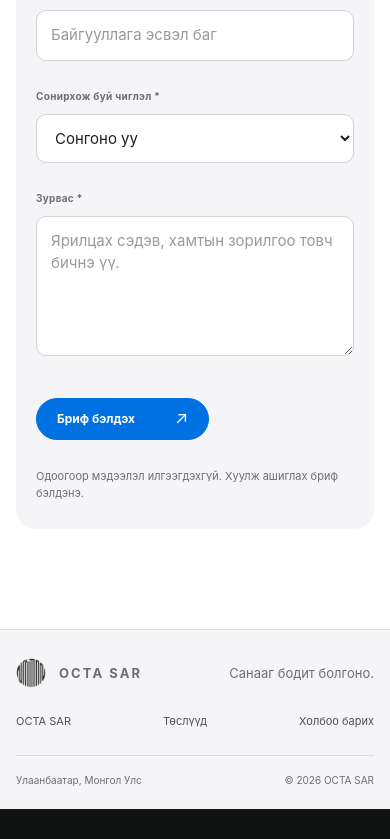
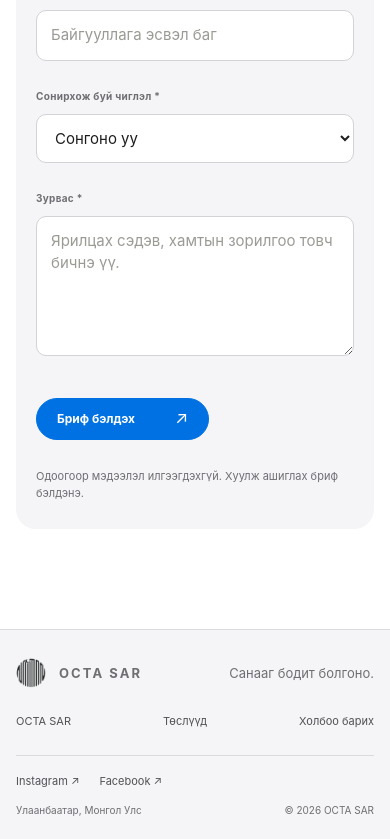
Before and after one commit to gamu666/octa-sar-website, a Next.js app: page /contact in a window 390 px wide. Shown: the part 1205-2044 px from the top of the page. Before the commit the page ends 2014 px from the top, so only its background shows below. Built offline with nearby package versions, Linux system fonts and the light colour scheme.

Commit message:
Add social links and replace client screenshots

```diff
--- a/app/apple-pages.css
+++ b/app/apple-pages.css
@@ -191,7 +191,7 @@
 .ap-web-lights i { width: 6px; aspect-ratio: 1; display: block; border-radius: 50%; background: #4b4b4f; }
 .ap-web-lights i:first-child { background: #bd2733; }
 .ap-web-address { justify-self: center; color: #9a9a9f; font-size: 7px; font-weight: 500; letter-spacing: .02em; }
-.ap-web-site-shot { width: 100%; height: auto; display: block; image-rendering: -webkit-optimize-contrast; }
+.ap-web-site-shot { width: 100%; height: auto; display: block; image-rendering: auto; }
 .ap-work-tile--identity { background: #edf2f8; }
 .ap-identity-stage { width: 100%; height: 380px; position: absolute; left: 0; bottom: 0; display: grid; place-items: center; }
 .ap-identity-stage::before { content: ''; width: 70%; aspect-ratio: 1.5; position: absolute; border-radius: 50%; background: radial-gradient(circle, rgba(124,158,194,.45), rgba(168,182,210,.16) 46%, transparent 72%); filter: blur(20px); }
@@ -334,6 +334,9 @@
   text-align: left;
 }
 .apple-page .site-footer--light .site-footer__meta span:nth-child(2) { margin-top: 0; color: var(--ap-muted); }
+.apple-page .site-footer--light .site-footer__socials { margin-inline: auto; display: flex; align-items: center; gap: 22px; }
+.apple-page .site-footer--light .site-footer__socials a { color: #515156; transition: color .2s ease; }
+.apple-page .site-footer--light .site-footer__socials a:hover { color: var(--ap-ink); }
 
 .apple-page .reveal { opacity: 1; transform: translateY(10px); transition: transform .7s cubic-bezier(.2,.72,.22,1); }
 .apple-page .reveal.is-visible { transform: translateY(0); }
@@ -371,7 +374,8 @@
   .apple-page .site-footer--light .site-footer__brand { justify-content: space-between; gap: 16px; }
   .apple-page .site-footer--light nav { width: 100%; justify-content: space-between; gap: 10px; }
   .apple-page .site-footer--light nav a { font-size: 11px; }
-  .apple-page .site-footer--light .site-footer__meta { padding-top: 16px; grid-column: 1; font-size: 10px; }
+  .apple-page .site-footer--light .site-footer__meta { padding-top: 16px; grid-column: 1; display: grid; grid-template-columns: 1fr auto; gap: 12px 18px; font-size: 10px; }
+  .apple-page .site-footer--light .site-footer__socials { margin: 0; grid-column: 1 / -1; grid-row: 1; gap: 20px; font-size: 11px; }
   .ap-hero { min-height: 580px; }
   .ap-hero__copy { width: calc(100% - 32px); padding-top: 56px; }
   .ap-hero__copy h1 { font-size: clamp(38px, 11vw, 52px); }
--- a/app/components/SiteChrome.tsx
+++ b/app/components/SiteChrome.tsx
@@ -45,6 +45,10 @@ export function SiteFooter({ light = false }: { light?: boolean }) {
       </nav>
       <div className="site-footer__meta">
         <span>Улаанбаатар, Монгол Улс</span>
+        <div className="site-footer__socials" role="navigation" aria-label="Сошиал сувгууд">
+          <a href="https://www.instagram.com/octa.sar/" target="_blank" rel="noreferrer">Instagram ↗</a>
+          <a href="https://www.facebook.com/octa.sar/" target="_blank" rel="noreferrer">Facebook ↗</a>
+        </div>
         <span>© 2026 OCTA SAR</span>
       </div>
     </footer>
--- a/app/page.tsx
+++ b/app/page.tsx
@@ -117,7 +117,7 @@ export default function Home() {
                 <span className="ap-web-lights"><i /><i /><i /></span>
                 <span className="ap-web-address">hunnutattoo.com</span>
               </div>
-              <img className="ap-web-site-shot" src={`${assetBase}/work/hunnu-website-booking-sharp.png`} alt="" />
+              <img className="ap-web-site-shot" src={`${assetBase}/work/hunnu-website-booking-hd.jpg`} alt="" />
             </div>
           </Reveal>
 
@@ -133,7 +133,7 @@ export default function Home() {
                 <span className="ap-web-lights"><i /><i /><i /></span>
                 <span className="ap-web-address">gamu666.github.io/dudu-prime</span>
               </div>
-              <img className="ap-web-site-shot" src={`${assetBase}/work/dudu-prime-home-sharp.png`} alt="" />
+              <img className="ap-web-site-shot" src={`${assetBase}/work/dudu-prime-home-hd.jpg`} alt="" />
             </div>
           </Reveal>
 
```
Also changed, not shown: public/work/dudu-prime-home-hd.jpg (added), public/work/hunnu-website-booking-hd.jpg (added).
